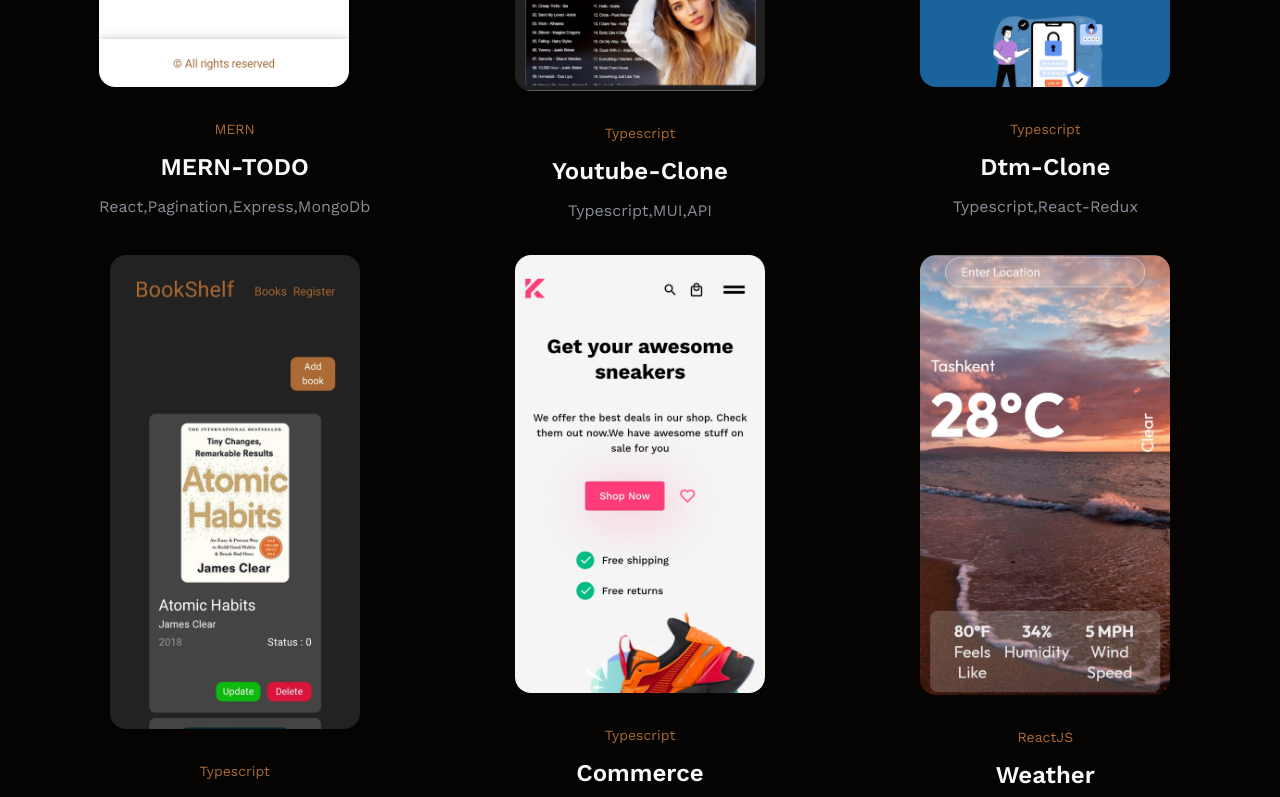
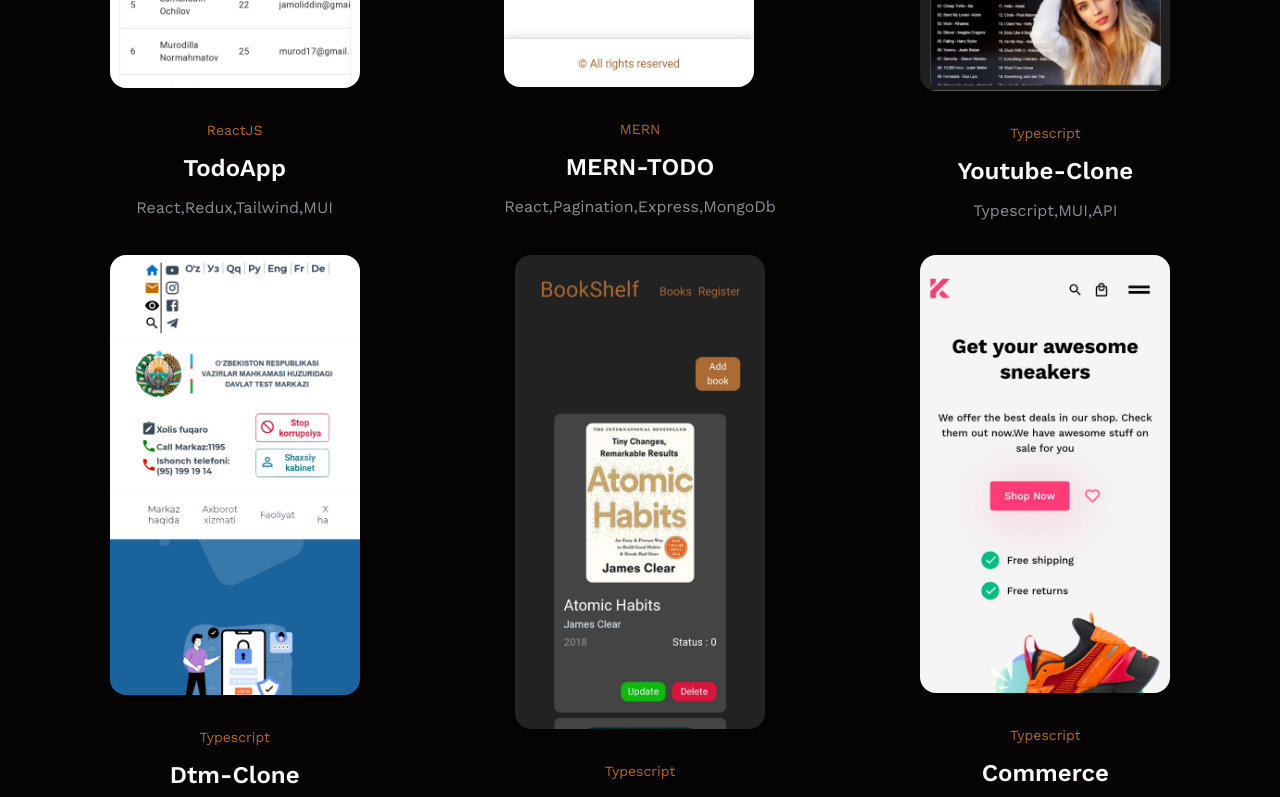
Before and after one commit to rashidovDev/myseo, a React (Create React App) app: page / in a window 1280 px wide. Shown: the part 3020-3817 px from the top of the page. Built offline with nearby package versions, Linux system fonts and the light colour scheme; a web font is replaced by a local one.

Commit message:
added project

```diff
--- a/src/components/Portfolio.js
+++ b/src/components/Portfolio.js
@@ -1,5 +1,4 @@
 import React from 'react';
-
 // import components
 import Projects from './Projects';
 
--- a/src/data.js
+++ b/src/data.js
@@ -28,6 +28,7 @@ import Project9 from "./assets/img/projects/commerc.jpg"
 import Project10 from "./assets/img/projects/asaxiy1.jpg"
 import Project11 from "./assets/img/projects/bookshelf.jpg"
 import Project12 from "./assets/img/projects/airfel.jpg"
+import Project13 from "./assets/img/projects/todo.jpg"
 // skills images
 import SkillImg1 from './assets/img/skills/html5.png';
 import SkillImg2 from './assets/img/skills/css3.png';
@@ -86,7 +87,7 @@ export const social = [
 // projects
 export const projectsData = [
   {
-    id: '10',
+    id: '15',
     image: Project12,
     title: "React,Redux,Bootstrap",
     name: "Airfel.smsfly.uz",
@@ -111,6 +112,15 @@ export const projectsData = [
     category: 'NextJS',
     href : "https://zo-r-fast-food-uz.vercel.app",
     code : "https://github.com/rashidovDev/Zo-rFastFood.uz"
+  },
+  {
+    id: '16',
+    image: Project13,
+    title: "React,Redux,Tailwind,MUI",
+    name: "TodoApp",
+    category: 'ReactJS',
+    href : "https://todolist-rashidovdev.netlify.app/",
+    code : "https://github.com/rashidovDev/todo-app"
   },
   {
     id: '2',
@@ -180,7 +190,7 @@ export const projectsData = [
     image: Project4,
     title: "React,React-Redux,Bootstrap",
     name: 'ShoppingUz',
-    category: "javascript",
+    category: "ReactJS",
     href : "https://rashidovshop.netlify.app/",
     code : "https://github.com/rashidovDev/shop-online"
   },
```
Also changed, not shown: src/assets/img/projects/todo.jpg (added).
